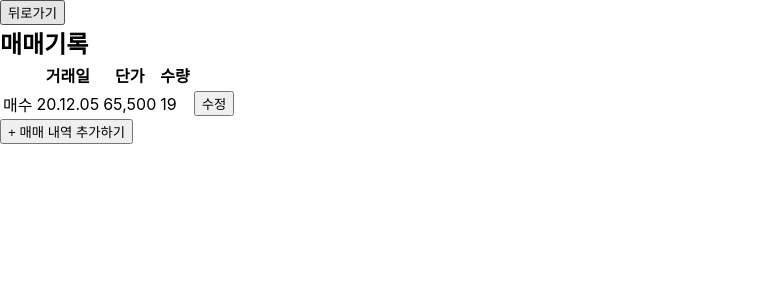
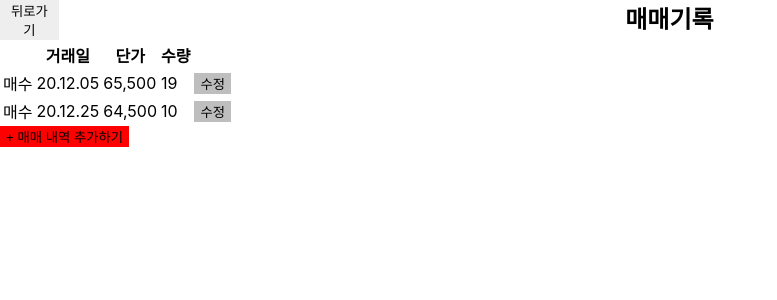
Before and after one commit to ylem76/stock-nuxt, a Nuxt app: page /settings/stockList in a window 1280 px wide. Shown: the top 300 px of the page, without its empty margins (0-777 px from the left). Built offline with nearby package versions, Linux system fonts and the light colour scheme.

Commit message:
기본 레이아웃 컴포넌트 구조 완성

```diff
--- /dev/null
+++ b/components/UI/BaseButton.vue
@@ -0,0 +1,28 @@
+<template>
+  <button :class="mode"><slot></slot></button>
+</template>
+<script>
+export default {
+  props: {
+    mode: {
+      type: String,
+      default: '',
+    },
+  },
+}
+</script>
+<style scoped>
+/*button styles*/
+button {
+  border: 0;
+  background: rgb(190, 190, 190);
+  color: rgb(0, 0, 0);
+}
+.add {
+  background: red;
+}
+
+.back {
+  background-color: #eee;
+}
+</style>
--- /dev/null
+++ b/components/layout/TheHeader.vue
@@ -0,0 +1,28 @@
+<template>
+  <header>
+    <base-button mode="back">뒤로가기</base-button>
+    <h1>{{ pageTitle }}</h1>
+  </header>
+</template>
+
+<script>
+export default {
+  props: {
+    pageTitle: {
+      type: String,
+      default: 'stock view',
+    },
+  },
+}
+</script>
+<style scoped>
+header {
+  display: flex;
+  align-items: stretch;
+  flex-basis: content;
+}
+h1 {
+  width: 100%;
+  text-align: center;
+}
+</style>
--- a/components/settings/StockLogItem.vue
+++ b/components/settings/StockLogItem.vue
@@ -4,13 +4,30 @@
     <td>{{ date }}</td>
     <td>{{ price }}</td>
     <td>{{ count }}</td>
-    <td><button>수정</button></td>
+    <td><base-button>수정</base-button></td>
   </tr>
 </template>
 
 <script>
 export default {
-  props: ['buy', 'date', 'price', 'count'],
+  props: {
+    buy: {
+      type: String,
+      default: '',
+    },
+    date: {
+      type: String,
+      default: '',
+    },
+    price: {
+      type: String,
+      default: '',
+    },
+    count: {
+      type: String,
+      default: '',
+    },
+  },
 }
 </script>
 
--- a/components/settings/StockLogList.vue
+++ b/components/settings/StockLogList.vue
@@ -24,7 +24,12 @@
 
 <script>
 export default {
-  props: ['logList'],
+  props: {
+    logList: {
+      type: Array,
+      default: () => [],
+    },
+  },
 }
 </script>
 
--- a/components/settings/writeNewStockList.vue
+++ b/components/settings/writeNewStockList.vue
@@ -31,12 +31,17 @@
     </table>
     <button @click="completeClose()">저장하기</button>
     <button @click="close()">취소하기</button>
-    <span>{{ message }}</span>
+    <!-- <span>{{ message }}</span> -->
   </section>
 </template>
 <script>
 export default {
-  props: ['message'],
+  // props: {
+  //   message: {
+  //     type: String,
+  //     default: '',
+  //   },
+  // },
   data() {
     return {
       stock: {
--- a/pages/settings/stockList.vue
+++ b/pages/settings/stockList.vue
@@ -1,19 +1,16 @@
 <template>
   <section>
-    <header>
-      <button>뒤로가기</button>
-      <h1>매매기록</h1>
-    </header>
-    <section class="list">
-      <stock-log-list :logList="stockList"></stock-log-list>
-    </section>
-    <button
+    <the-header page-title="매매기록"></the-header>
+    <stock-log-list :log-list="stockList"></stock-log-list>
+
+    <base-button
       v-show="!writeNewList"
       class="add-list"
+      mode="add"
       @click="writeNewList = true"
     >
       + 매매 내역 추가하기
-    </button>
+    </base-button>
     <write-new-stock-list
       v-show="writeNewList"
       :message="stockList"
@@ -36,6 +33,13 @@ export default {
           price: '65,500',
           count: '19',
         },
+        {
+          id: '2',
+          buy: '매수',
+          date: '20.12.25',
+          price: '64,500',
+          count: '10',
+        },
       ],
     }
   },
```
Also changed, not shown: package.json (line endings or trailing spaces), 1 other file (tests, documents, lock files or other folders).
